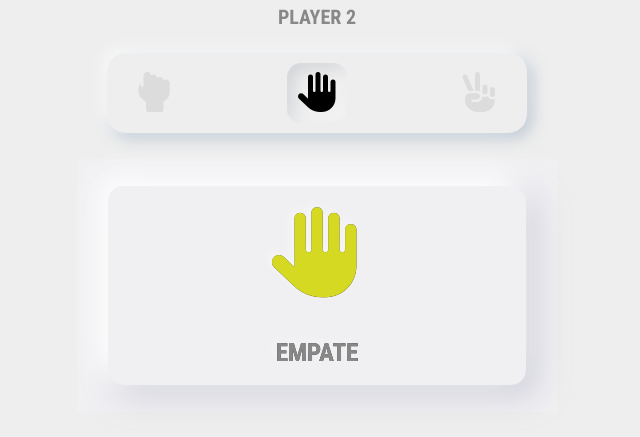
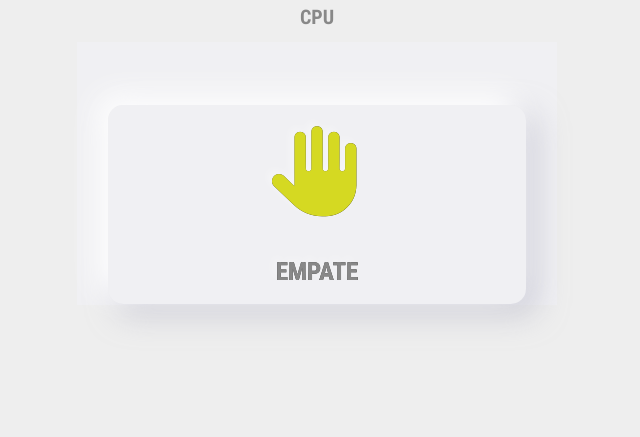
Before and after one commit to cecilialourenco/Jokenpo, a plain HTML site: page index.html in a window 1280 px wide. Both pictures are taken after a click on the button "JOGAR!". Shown: the part 295-732 px from the top of the page, without its empty margins (323-963 px from the left). Drawn offline with Linux system fonts and the light colour scheme.

Commit message:
player1 versus cpu

```diff
--- a/bottom.css
+++ b/bottom.css
@@ -8,7 +8,7 @@
   border-radius: 1rem;
   border: none;
   box-sizing: border-box;
-  margin: 1.625rem 1.875rem;
+  margin: 3.875rem 1.875rem 0 1.875rem;
   background-color: #000000;
   color: transparent;
   text-shadow: -0.25rem -0.25rem 0.5625rem rgba(255, 255, 255, 0.4);
--- a/index.html
+++ b/index.html
@@ -48,13 +48,13 @@
 
         <div id="vs">vs</div>
 
-        <h2>Player 2</h2>
-        <div class="play-options player2">
+        <h2>CPU</h2>
+        <div class="play-options cpu hidden">
           <button name="rock">
             <i class="fas fa-hand-rock fa-2x"></i>
           </button>
 
-          <button class="selected" name="paper">
+          <button name="paper">
             <i class="fas fa-hand-paper fa-2x"></i></i>
           </button>
 
@@ -100,7 +100,7 @@
 
               <div class="verticalLine"></div>
 
-              <div id="choice-player2">
+              <div id="choice-cpu">
 
               </div>
             </div>
--- a/jokenpo.js
+++ b/jokenpo.js
@@ -3,9 +3,10 @@ const playButton = document.getElementById("play-button");
 const playTransition = document.getElementById("play-transition");
 const playResults = document.getElementById("play-results");
 const choicePlayer1 = document.getElementById("choice-player1");
-const choicePlayer2 = document.getElementById("choice-player2");
+const choiceCPU = document.getElementById("choice-cpu");
 const choiceWinner = document.getElementById("choice-winner");
 const winnerAnnouncement = document.getElementById("winner-announcement");
+const optionsCPU = document.querySelector(".play-options.cpu").children;
 
 for (let o of options) {
   o.addEventListener("click", select);
@@ -20,36 +21,44 @@ function select() {
   this.classList.add("selected");
 }
 
-function winner(optionPlayer1, optionPlayer2) {
-  if (optionPlayer1 == optionPlayer2) {
+function winner(optionPlayer1, optionCPU) {
+  if (optionPlayer1 == optionCPU) {
     return 0;
   }
   if (
-    (optionPlayer1 == "rock" && optionPlayer2 == "scissors") ||
-    (optionPlayer1 == "scissors" && optionPlayer2 == "paper") ||
-    (optionPlayer1 == "paper" && optionPlayer2 == "rock")
+    (optionPlayer1 == "rock" && optionCPU == "scissors") ||
+    (optionPlayer1 == "scissors" && optionCPU == "paper") ||
+    (optionPlayer1 == "paper" && optionCPU == "rock")
   ) {
     return 1;
   }
   if (
-    (optionPlayer1 == "rock" && optionPlayer2 == "paper") ||
-    (optionPlayer1 == "scissors" && optionPlayer2 == "rock") ||
-    (optionPlayer1 == "paper" && optionPlayer2 == "scissors")
+    (optionPlayer1 == "rock" && optionCPU == "paper") ||
+    (optionPlayer1 == "scissors" && optionCPU == "rock") ||
+    (optionPlayer1 == "paper" && optionCPU == "scissors")
   ) {
     return 2;
   }
+}
+function playCPU(){
+  const randomOption = Math.floor(Math.random() * 3);
+  selectedOption = optionsCPU[randomOption];
+  selectedOption.click();
 }
 
 function play() {
   const optionPlayer1 = document.querySelector(
     ".play-options.player1 .selected"
   );
-  const optionPlayer2 = document.querySelector(
-    ".play-options.player2 .selected"
+
+  playCPU()
+  const optionCPU = document.querySelector(
+    ".play-options.cpu .selected"
   );
+
   playTransition.classList.remove("hidden");
   playButton.classList.add("hidden");
-  results(optionPlayer1, optionPlayer2);
+  results(optionPlayer1, optionCPU);
   setTimeout(() => {
     playTransition.classList.add("hidden");
     playResults.classList.remove("hidden");
@@ -66,14 +75,14 @@ function play() {
   }, 5000);
 }
 
-function results(optionPlayer1, optionPlayer2) {
+function results(optionPlayer1, optionCPU) {
   choicePlayer1.innerHTML = "";
   choicePlayer1.appendChild(optionPlayer1.children[0].cloneNode(true));
 
-  choicePlayer2.innerHTML = "";
-  choicePlayer2.appendChild(optionPlayer2.children[0].cloneNode(true));
+  choiceCPU.innerHTML = "";
+  choiceCPU.appendChild(optionCPU.children[0].cloneNode(true));
 
-  const playerWinner = winner(optionPlayer1.name, optionPlayer2.name);
+  const playerWinner = winner(optionPlayer1.name, optionCPU.name);
   const message = document.querySelector("#winner-announcement p");
 
   if (playerWinner === 1) {
@@ -83,8 +92,8 @@ function results(optionPlayer1, optionPlayer2) {
     choiceWinner.className = "win";
   } else if (playerWinner === 2) {
     choiceWinner.innerHTML = "";
-    choiceWinner.appendChild(optionPlayer2.children[0].cloneNode(true));
-    message.textContent = "Player 2 venceu";
+    choiceWinner.appendChild(optionCPU.children[0].cloneNode(true));
+    message.textContent = "Computador venceu";
     choiceWinner.className = "win";
   } else {
     choiceWinner.innerHTML = "";
```
